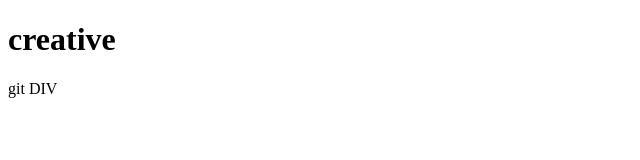
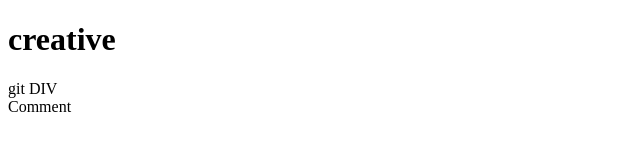
Before and after one commit to kmin8802/git-min, a plain HTML site: page index.html in a window 1280 px wide. Shown: the full height of the page, 0-640 px from the left. Drawn offline with Linux system fonts and the light colour scheme.

Commit message:
comment DIV 추가

```diff
--- a/index.html
+++ b/index.html
@@ -8,5 +8,6 @@
 <body>
     <h1> creative </h1>
     <div> git DIV </div>
+    <div> Comment </div>
 </body>
 </html>
```
